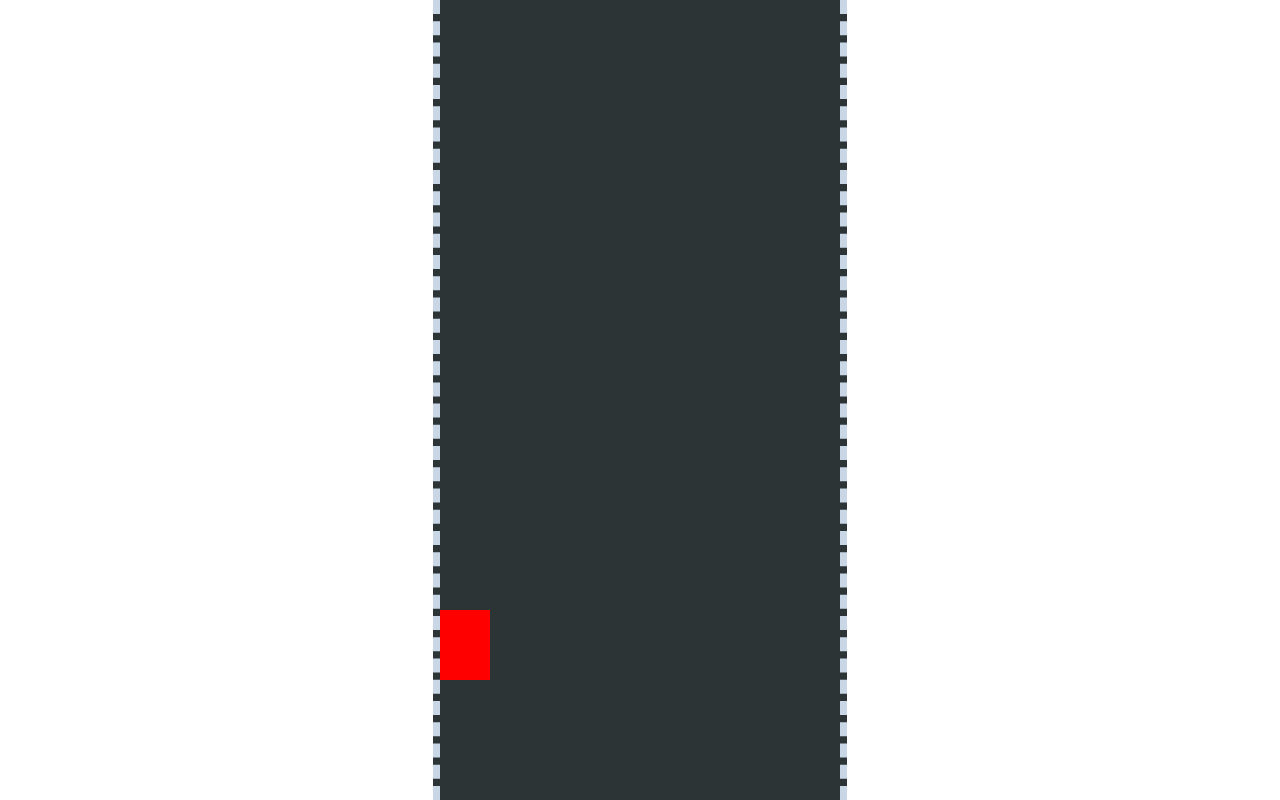
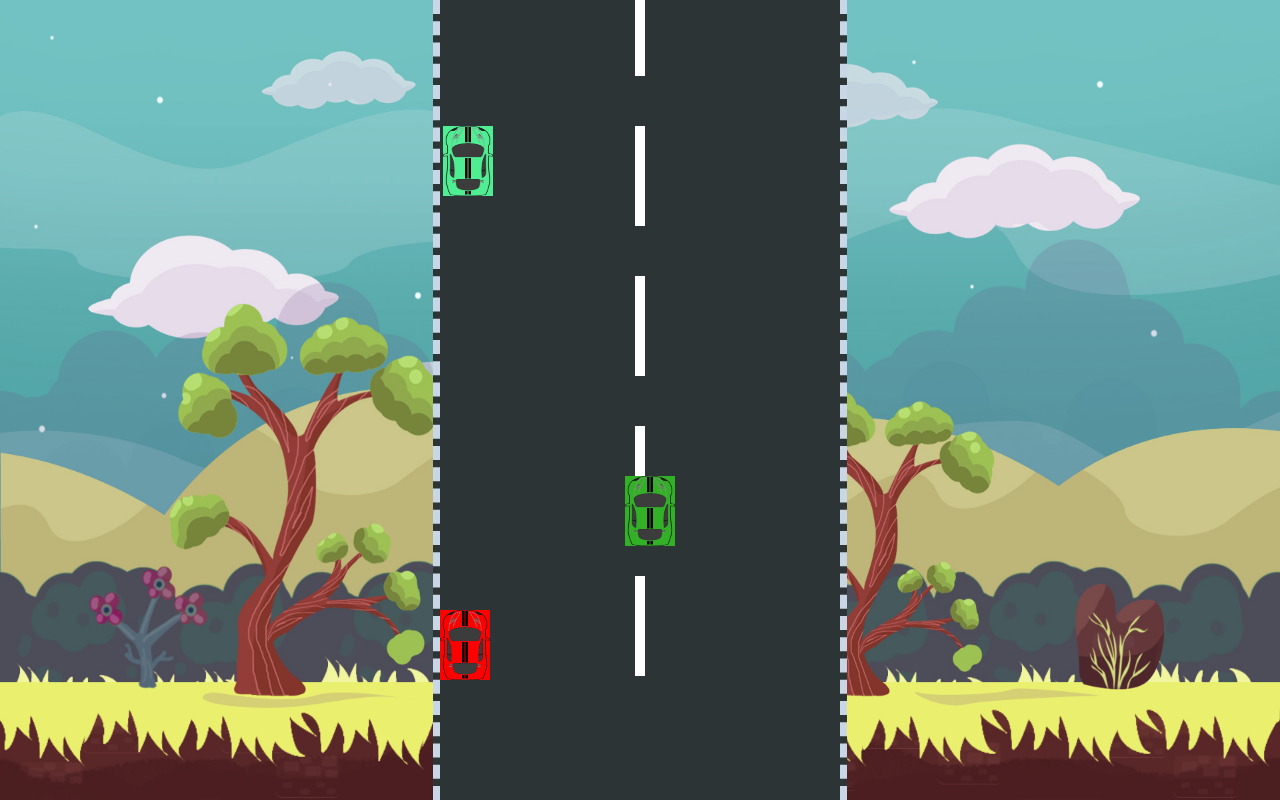
Before and after one commit to diegotpereira/corrida-de-carros-vanilla-javascript, a plain HTML site: page index.html in a window 1280 px wide. Both pictures are taken after a click on the element 640 px from the left and 400 px from the top of the page. Drawn offline with Linux system fonts and the light colour scheme.

Commit message:
adicionado arquivos de imagens

```diff
--- a/css/estilo.css
+++ b/css/estilo.css
@@ -12,18 +12,19 @@
 
     width: 100%;
     height: 100vh;
-    background-image: url('assets/images/bg.jpg');
+    background-image: url('../assets/images/bg.jpg');
     background-repeat: no-repeat;
     background-size: 100% 100%;
 }
 
-.carro {
+.carro,
+.carroInimigo {
     width: 50px;
     height: 70px;
     background: red;
     position: absolute;
     bottom: 120px;
-    background-image: url('assets/images/car.png');
+    background-image: url('../assets/images/car.png');
     background-repeat: no-repeat;
     background-size: 100% 100%;
 }
--- a/index.html
+++ b/index.html
@@ -6,6 +6,7 @@
     <meta name="viewport" content="width=device-width, initial-scale=1.0">
 
     <link rel="stylesheet" href="css/estilo.css">
+    <link href="https://fonts.googleapis.com/css?family=Josefin+Sans&display=swap" rel="stylesheet">
     <title>Document</title>
 </head>
 <body>
@@ -21,8 +22,8 @@
                 Selecione o nível
                 <span class="nivel">
                     <button id="facil">Fácil</button>
-                    <button class="moderado">Moderado</button>
-                    <button class="dificil">Dificil</button>
+                    <button id="moderado">Moderado</button>
+                    <button id="dificil">Dificil</button>
                 </span>
             </div>
         </div>
--- a/js/app.js
+++ b/js/app.js
@@ -1,4 +1,4 @@
-const potuacao = document.querySelector('.pontuacao');
+const pontuacao = document.querySelector('.pontuacao');
 const iniciarTela = document.querySelector('.iniciarTela');
 const jogoArea = document.querySelector('.jogoArea');
 const nivel = document.querySelector('.nivel');
@@ -43,35 +43,66 @@ iniciarTela.addEventListener('click', () => {
 
     window.requestAnimationFrame(jogoJogar)
 
+    for(let i = 0; i < 5; i += 1) {
+
+        let linhaEstradaEl = document.createElement('div');
+
+        linhaEstradaEl.setAttribute('class', 'linhasEstrada');
+        linhaEstradaEl.y = (i * 150);
+        linhaEstradaEl.style.top = linhaEstradaEl.y + "px";
+
+        jogoArea.appendChild(linhaEstradaEl);
+    }
+
     let carroEl = document.createElement('div');
     carroEl.setAttribute('class', 'carro')
     jogoArea.appendChild(carroEl);
 
     jogador.x = carroEl.offsetLeft;
     jogador.y = carroEl.offsetTop;
-})
 
+    for(let i = 0; i < 3; i += 1) {
 
-function jogoJogar() {
+        let carroInimigo = document.createElement('div');
 
-    let carroEl = document.querySelector('.carro');
-    let estrada = jogoArea.getBoundingClientRect();
+        carroInimigo.setAttribute('class', 'carroInimigo');
+        carroInimigo.y = ((i + 1) * 350) * - 1;
+        carroInimigo.style.top = carroInimigo.y + "px";
+        carroInimigo.style.backgroundColor = corAleatoria();
+        carroInimigo.style.left = Math.floor(Math.random() * 350) + "px";
 
-    if (jogador.start) {
+        jogoArea.appendChild(carroInimigo);
+    }
+});
 
-        moverLinhaEstrada();
+function corAleatoria() {
 
+    function c() {
 
-        carroEl.style.top = jogador.y + "px";
-        carroEl.style.left = jogador.x + "px";
+        let hex = Math.floor(Math.random() * 256).toString(16);
 
-        if(chaves.ArrowUp && jogador.y > (estrada.top + 70)) jogador.y -= jogador.velocidade;
-
-
+        return ("0" + String(hex)).substr(-2);
     }
 
-    window.requestAnimationFrame(jogoJogar);
+    return "#" + c() + c() + c();
+}
 
+function emColisao(a, b) {
+
+    aRect = a.getBoundingClientRect();
+    bRect = b.getBoundingClientRect();
+
+    return !((aRect.top > bRect.bottom) || (aRect.bottom < bRect.top) || (aRect.right < bRect.left) || (aRect.left > bRect.right));
+}
+
+function emFinalJogo() {
+
+    jogador.start = false;
+    iniciarJogo.pause();
+    terminarJogo.play();
+
+    iniciarTela.classList.remove('hide');
+    iniciarTela.innerHTML = "Fim de Jogo <br> Sua pontuação final é " + jogador.pontuacao + "<br> Pressione aqui para reiniciar o jogo.";
 }
 
 function moverLinhaEstrada() {
@@ -90,6 +121,60 @@ function moverLinhaEstrada() {
     });
 }
 
+function moverCarroInimigo(carroEl) {
+
+    let carrosInimigos = document.querySelectorAll(".carroInimigo");
+
+    carrosInimigos.forEach((item) => {
+
+        if (emColisao(carroEl, item)) {
+
+            emFinalJogo();
+        }
+
+        if (item.y >= 750) {
+
+            item.y = -300;
+            item.style.left = Math.floor(Math.random() * 350) + "px";
+        }
+
+        item.y += jogador.velocidade;
+        item.style.top = item.y + "px";
+    });
+}
+
+
+
+function jogoJogar() {
+
+    let carroEl = document.querySelector('.carro');
+    let estrada = jogoArea.getBoundingClientRect();
+
+    if (jogador.start) {
+
+        moverLinhaEstrada();
+        moverCarroInimigo(carroEl);
+
+        if(chaves.ArrowUp && jogador.y > (estrada.top + 70)) jogador.y -= jogador.velocidade;
+        if(chaves.ArrowDown && jogador.y < (estrada.bottom - 85)) jogador.y += jogador.velocidade;
+        if(chaves.ArrowLeft && jogador.x > 0) jogador.x -= jogador.velocidade;
+        if(chaves.ArrowRight && jogador.x < (estrada.width - 70)) jogador.x += jogador.velocidade;
+
+        carroEl.style.top = jogador.y + "px";
+        carroEl.style.left = jogador.x + "px";
+
+        window.requestAnimationFrame(jogoJogar);
+
+        jogador.pontuacao++;
+
+        const ps = jogador.pontuacao - 1;
+
+        ps.innerHTML = 'Pontuação: ' + ps;
+
+
+    }
+}
+
 document.addEventListener('keydown', (e) => {
 
     e.preventDefault();
```
